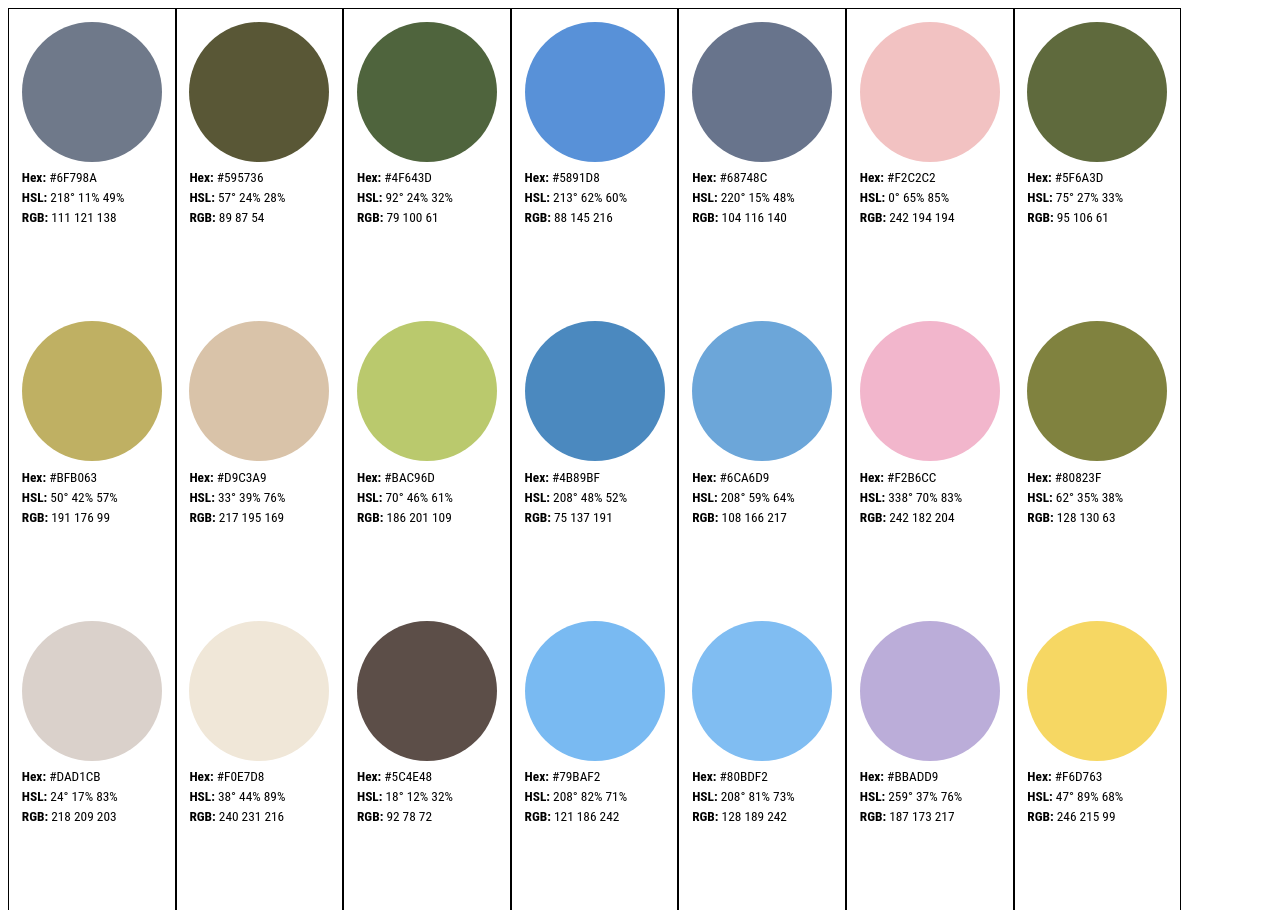
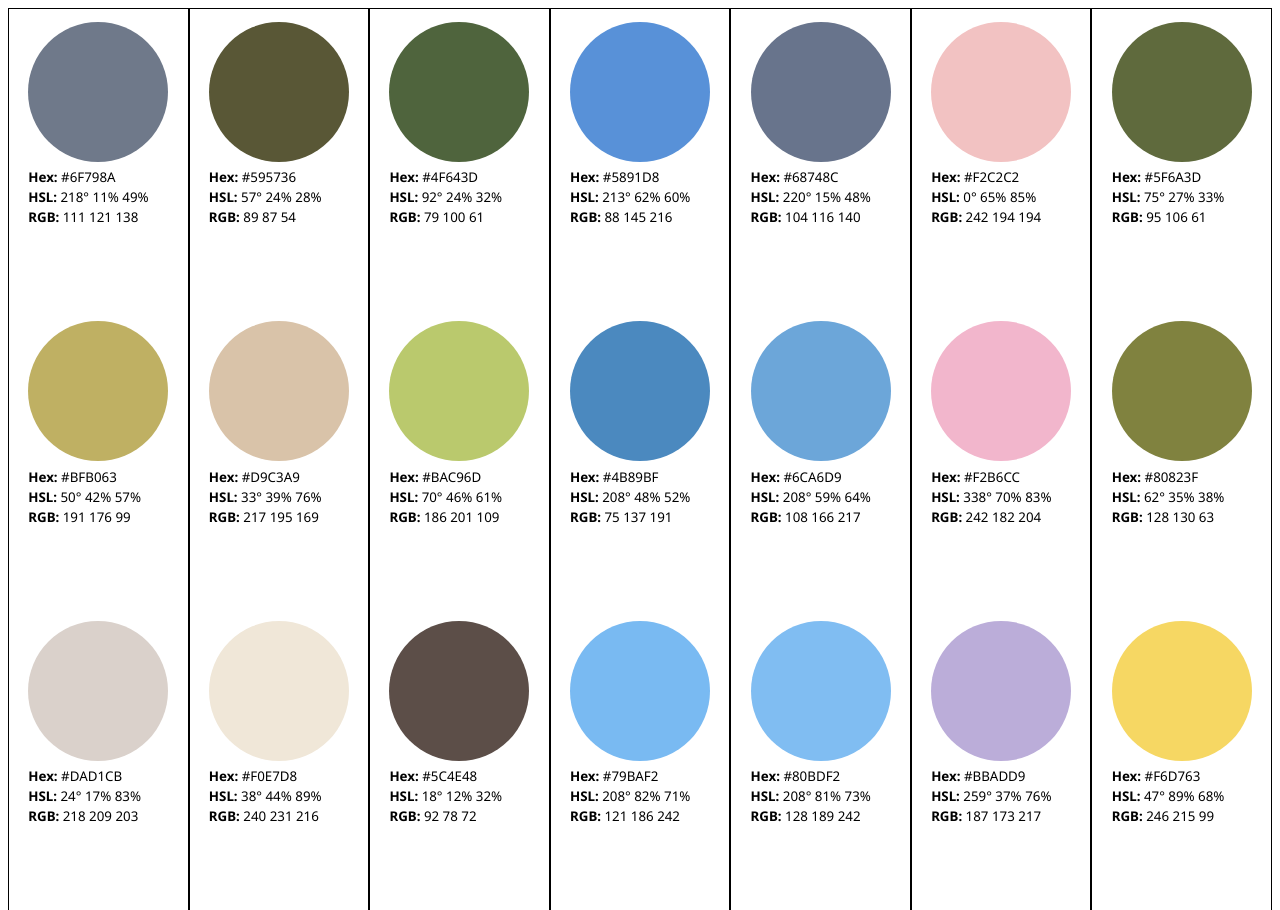
Before and after one commit to scottgruber/100-layouts, a plain HTML site: page 011.html in a window 1280 px wide. Shown: the top 910 px of the page. Drawn offline with Linux system fonts and the light colour scheme.

Commit message:
switch grid to minmax

```diff
--- a/011.html
+++ b/011.html
@@ -2,18 +2,18 @@
 <html lang="en">
 
   <head>
-  <title>Interaction of Color | 100 LA Layouts</title>
+    <title>Swatch palette grid | 100 LA Layouts</title>
     <meta charset="utf-8" />
     <meta name="viewport" content="width=device-width, initial-scale=1.0" />
     <link rel="stylesheet" href="css/styles.css" />
-  <link href="https://fonts.googleapis.com/css?family=Noto+Sans:400,400i,700,700i" rel="stylesheet">
+    <link href="https://fonts.googleapis.com/css?family=Noto+Sans:400,400i,700,700i"
+      rel="stylesheet">
     <style type="text/css">
       body {
         font-family: 'Noto Sans', sans-serif;
+        font-size: var(--font-size-small);
         display: grid;
-      grid-template-columns: repeat(16, 1fr);
-      font-family: var(--font-family-condensed);
-      font-size: var(--font-size-small);
+        grid-template-columns: repeat(auto-fit, minmax(140px, 1fr));
       }
 
       .palette {
@@ -22,14 +22,13 @@
 
       .swatch {
         margin: 1vw;
-
       }
 
       .swatch div {
+        border-radius: 50%;
+        height: 140px;
+        margin: .5em auto;
         width: 140px;
-      height: 140px;
-      border-radius: 50%;
-      margin-bottom: .5em;
       }
 
     </style>
```
Lines whose indentation alone changed are shown as unchanged.
